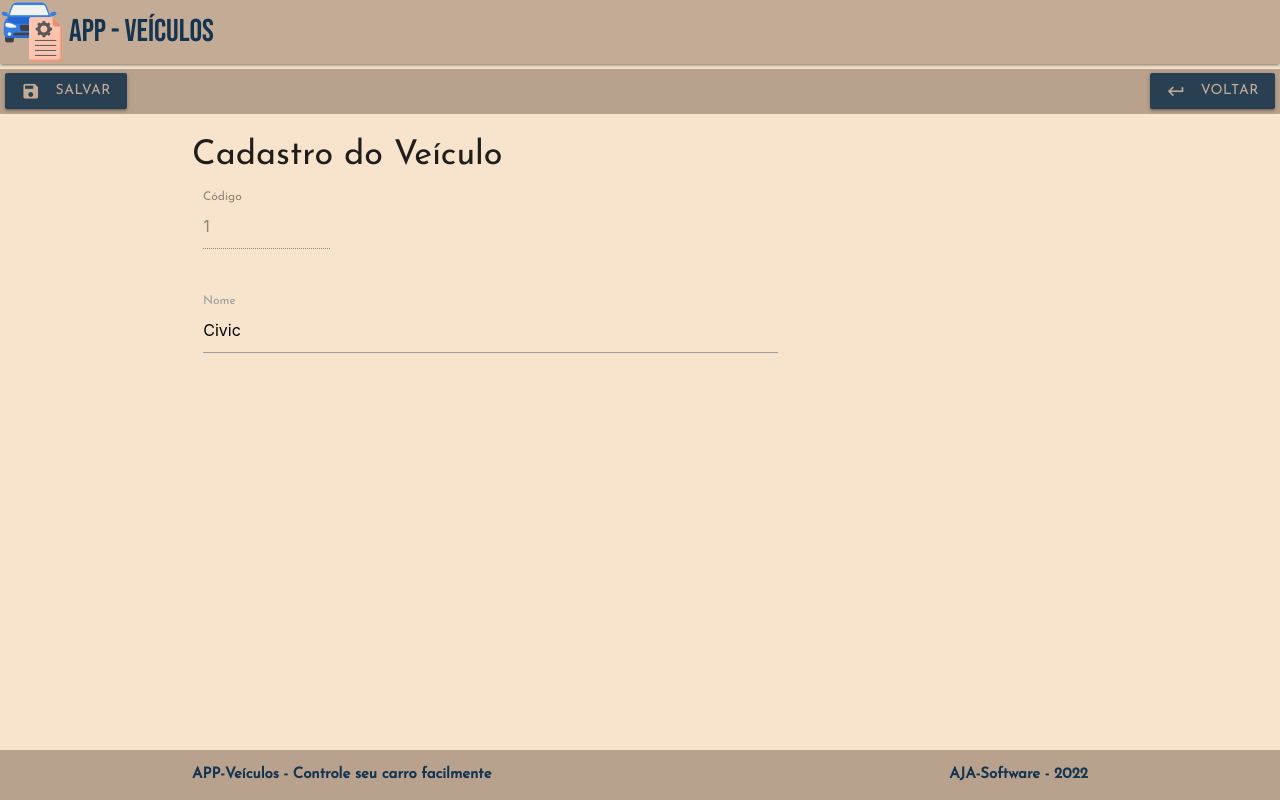
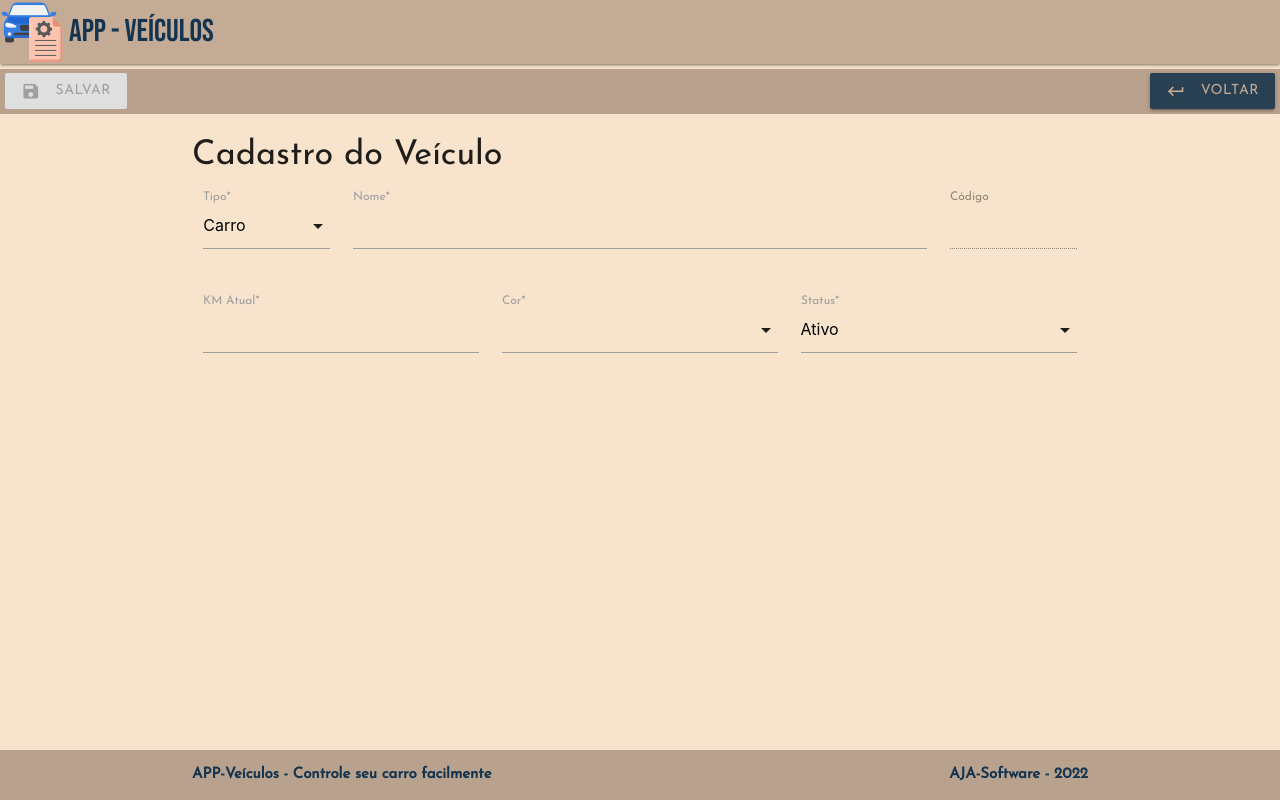
Before and after one commit to adrianojalves/app-veiculos, an Angular app: page /cadastrar-veiculo/1 in a window 1280 px wide. Built offline with nearby package versions, Linux system fonts and the light colour scheme.

Commit message:
commit 1/2
validando e mostrando msgs de erro, falta salvar

```diff
--- a/src/app/barra-menu-cadastro/barra-menu-cadastro.component.html
+++ b/src/app/barra-menu-cadastro/barra-menu-cadastro.component.html
@@ -1,6 +1,6 @@
 <div class="barra-menu">
   <div class="menu-esquerda">
-    <a class="waves-effect waves-light btn button-menu josefyn-family" (click)="salvar()"><i class="material-icons left">save</i>Salvar</a>
+    <a class="waves-effect waves-light btn button-menu josefyn-family" [ngClass]="desabilitarCss" (click)="salvar()"><i class="material-icons left">save</i>Salvar</a>
   </div>
   <div class="menu-direita">
     <a class="waves-effect waves-light btn button-menu josefyn-family" (click)="voltar()"><i class="material-icons left">keyboard_return</i>Voltar</a>
--- a/src/app/barra-menu-cadastro/barra-menu-cadastro.component.ts
+++ b/src/app/barra-menu-cadastro/barra-menu-cadastro.component.ts
@@ -1,4 +1,4 @@
-import { Component, OnInit, Output, EventEmitter } from '@angular/core';
+import { Component, OnInit, Output, EventEmitter, Input } from '@angular/core';
 
 @Component({
   selector: 'app-barra-menu-cadastro',
@@ -8,6 +8,8 @@ import { Component, OnInit, Output, EventEmitter } from '@angular/core';
 export class BarraMenuCadastroComponent implements OnInit {
   @Output() aoSalvar = new EventEmitter<boolean>();
   @Output() aoVoltar = new EventEmitter<boolean>();
+
+  @Input() desabilitar! : boolean;
 
   constructor() { }
 
@@ -21,4 +23,8 @@ export class BarraMenuCadastroComponent implements OnInit {
   voltar(){
     this.aoVoltar.emit();
   }
+
+  get desabilitarCss(){
+    return this.desabilitar?"disabled":"";
+  }
 }
--- a/src/app/cadastrar-veiculo/cadastrar-veiculo.component.html
+++ b/src/app/cadastrar-veiculo/cadastrar-veiculo.component.html
@@ -1,21 +1,56 @@
-<app-barra-menu-cadastro (aoSalvar)="salvar($event)" (aoVoltar)="voltar($event)" ></app-barra-menu-cadastro>
+<app-barra-menu-cadastro (aoSalvar)="salvar($event)" [desabilitar]="!this.veiculo.validate()" (aoVoltar)="voltar($event)" ></app-barra-menu-cadastro>
 
 <div class="container">
   <h4>Cadastro do Veículo</h4>
 
   <div class="row">
-    <form class="col s12">
+    <form class="col s12" #form="ngForm">
 
       <div class="row">
+        <div class="input-field col s2">
+          <label for="tipo" class="active">Tipo*</label>
+          <select id="tipo" name="tipo" [(ngModel)]="this.veiculo.tipo" #tipo>
+            <option *ngFor="let t of TipoVeiculo | keyvalue" [ngValue]="t.key">{{ t.value }}</option>
+          </select>
+        </div>
+        <div class="input-field col s8">
+          <input [(ngModel)]="this.veiculo.nome" id="nome" type="text" required name="nome" #nome="ngModel">
+          <label for="nome">Nome*</label>
+          <div class="red-text" [hidden]="nome.valid || nome.untouched">
+            Digite o nome do veículo
+          </div>
+        </div>
         <div class="input-field col s2">
           <input [(ngModel)]="this.veiculo.id" id="id" type="text" name="id" disabled="disabled" >
           <label for="id">Código</label>
         </div>
       </div>
+
       <div class="row">
-        <div class="input-field col s8">
-          <input [(ngModel)]="this.veiculo.nome" id="nome" type="text" name="nome" >
-          <label for="nome">Nome</label>
+        <div class="input-field col s4">
+          <input [(ngModel)]="this.veiculo.kmAtual" #kmAtual="ngModel" maxlength="6" id="kmAtual" type="text" name="kmAtual" required
+          pattern="^\d[0-999999]{0,6}$" >
+          <label for="kmAtual">KM Atual*</label>
+          <div class="red-text" [hidden]="kmAtual.valid || kmAtual.untouched">
+            km atual inválida
+          </div>
+        </div>
+        <div class="input-field col s4">
+          <label for="cor" class="active">Cor*</label>
+          <select id="cor" name="cor" [(ngModel)]="this.veiculo.cor" required #corModel="ngModel" #cor>
+            <option [ngValue]="{}" disabled>Selecione uma cor</option>
+            <option *ngFor="let c of CORES" [ngValue]="c">{{ c }}</option>
+          </select>
+          <div class="red-text" [hidden]="corModel.valid || corModel.untouched">
+            Selecione a cor
+          </div>
+        </div>
+        <div class="input-field col s4">
+          <label for="status" class="active">Status*</label>
+          <select id="status" name="status" [(ngModel)]="this.veiculo.status" #status>
+            <option [ngValue]="true">Ativo</option>
+            <option [ngValue]="false">Inativo</option>
+          </select>
         </div>
       </div>
 
--- a/src/app/cadastrar-veiculo/cadastrar-veiculo.component.ts
+++ b/src/app/cadastrar-veiculo/cadastrar-veiculo.component.ts
@@ -1,6 +1,8 @@
-import { Veiculo } from './../models/Veiculos';
+import { Veiculo, TipoVeiculo } from './../models/Veiculos';
 import { ActivatedRoute, Router } from '@angular/router';
-import { Component, OnInit } from '@angular/core';
+import { Component, OnInit, ViewChild, ElementRef } from '@angular/core';
+import { CORES } from '../models/ModelsUtils';
+import * as M from "materialize-css";
 
 @Component({
   selector: 'app-cadastrar-veiculo',
@@ -8,8 +10,14 @@ import { Component, OnInit } from '@angular/core';
   styleUrls: ['./cadastrar-veiculo.component.css']
 })
 export class CadastrarVeiculoComponent implements OnInit {
+  @ViewChild('cor') corSelect!: ElementRef;
+  @ViewChild('status') statusSelect!: ElementRef;
+  @ViewChild('tipo') tipoSelect!: ElementRef;
+
   codigo!: number;
   veiculo!: Veiculo;
+  CORES = CORES;
+  TipoVeiculo = TipoVeiculo;
 
   constructor(private router: Router,
               private activeRouter: ActivatedRoute) { }
@@ -18,11 +26,15 @@ export class CadastrarVeiculoComponent implements OnInit {
     this.codigo = this.activeRouter.snapshot.params['id'];
     this.veiculo = new Veiculo();
 
-    if(this.codigo==1)
-      this.veiculo.nome="Civic";
-    else
-      this.veiculo.nome="Fazer";
-    this.veiculo.id = this.codigo;
+  }
+
+  ngAfterViewInit(): void{
+    setTimeout(() => {
+      M.FormSelect.init(this.statusSelect.nativeElement), 100});
+    setTimeout(() => {
+      M.FormSelect.init(this.corSelect.nativeElement),100});
+    setTimeout(() => {
+        M.FormSelect.init(this.tipoSelect.nativeElement),100});
   }
 
   voltar(event: any){
@@ -30,6 +42,7 @@ export class CadastrarVeiculoComponent implements OnInit {
   }
 
   salvar(event: any){
-    this.router.navigate(['/listar-veiculos']);
+    console.log(this.veiculo);
+    //this.router.navigate(['/listar-veiculos']);
   }
 }
--- /dev/null
+++ b/src/app/models/ModelsUtils.ts
@@ -0,0 +1 @@
+export const CORES = ["Amarelo", "Azul", "Bege", "Branco","Cinza", "Marron", "Preto", "Verde", "Vermelho", "Rosa", "Outra"];
--- a/src/app/models/Veiculos.ts
+++ b/src/app/models/Veiculos.ts
@@ -2,6 +2,30 @@ export class Veiculo{
   id!: number;
   tipo!: TipoVeiculo;
   nome!: string;
+  kmAtual!: number;
+  cor!: string;
+  status!: boolean;
+
+  constructor(){
+    this.status = true;
+    this.tipo = TipoVeiculo.Carro;
+    this.nome = "";
+  }
+
+  validate(){
+    if(!this.kmAtual || this.kmAtual<0 || this.kmAtual>999999){
+      return false;
+    }
+    else if(this.nome.length < 0 ){
+      return false;
+    }
+    else if(this.cor==undefined || this.cor.length==0){
+      return false;
+    }
+    else{
+      return true;
+    }
+  }
 }
 
 export enum TipoVeiculo{
--- a/src/styles.css
+++ b/src/styles.css
@@ -115,3 +115,11 @@ input[type=text]:not(.browser-default):focus:not([readonly])+label{
   transform: translateY(-14px) scale(0.8);
   transform-origin: 0 0;
 }
+
+.select-wrapper input.select-dropdown:focus {
+  border-bottom: 2px solid #B8A28E;
+}
+
+.dropdown-content li>a, .dropdown-content li>span{
+  color: #153450 !important;
+}
```
